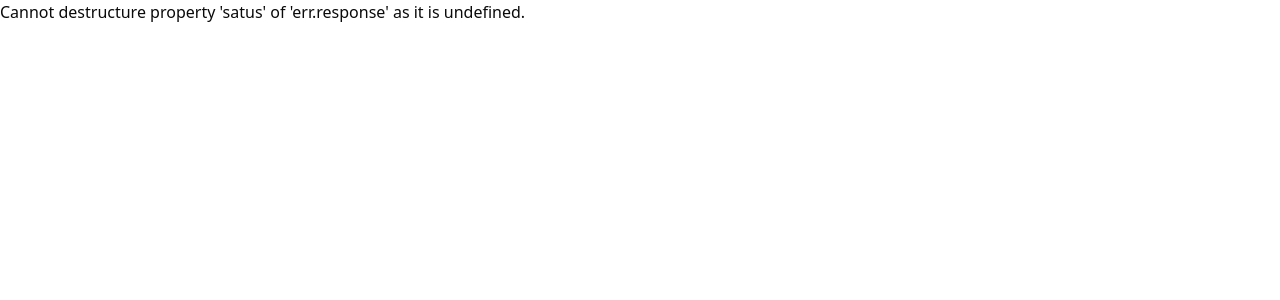
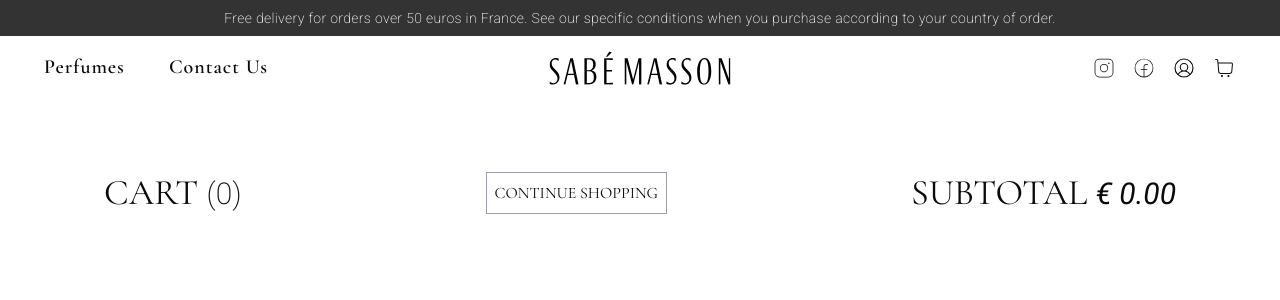
Before and after one commit to Archil-Milorava/ecommerce, a React (Vite) app in the folder client/: page /cart in a window 1280 px wide. Shown: the top 300 px of the page. Built offline with nearby package versions, Linux system fonts and the light colour scheme; no server answers.

Commit message:
cart page finished

```diff
--- a/client/package.json
+++ b/client/package.json
@@ -32,6 +32,7 @@
     "react-pro-sidebar": "^1.1.0",
     "react-redux": "^9.2.0",
     "react-router-dom": "^7.5.3",
+    "redux-persist": "^6.0.0",
     "tailwind-merge": "^3.2.0",
     "tailwindcss": "^4.1.5"
   },
--- a/client/src/App.tsx
+++ b/client/src/App.tsx
@@ -5,6 +5,7 @@
 } from "./components/GoToTop";
 import Landing from "./pages/Landing";
 import SingleItem from "./pages/SingleItem";
+import CartPage from "./pages/CartPage";
 
 const App = () => {
 
@@ -15,6 +16,7 @@
       <Routes>
         <Route path="/" element={<Landing />} />
         <Route path="/:itemId" element={<SingleItem />} />
+        <Route path="/cart" element={<CartPage />} />
       </Routes>
     </>
   );
--- /dev/null
+++ b/client/src/pages/CartPage.tsx
@@ -0,0 +1,99 @@
+import placeholder from "@/assets/placeholder.webp";
+import MarqueeIntroText from "@/features/navbar/MarqueeIntroText";
+import Navbar from "@/features/navbar/Navbar";
+import {
+  getCart,
+  getCartQuantity,
+  getCartTotalPrice,
+  itemQuantityDecrement,
+  itemQuantityIncrement,
+} from "@/state/cart/cartSlice";
+import { useDispatch, useSelector } from "react-redux";
+import { Link } from "react-router-dom";
+
+const CartPage = () => {
+  const dispatch = useDispatch();
+  const cart = useSelector(getCart);
+  const itemCount = useSelector(getCartQuantity);
+  const totalPrice = useSelector(getCartTotalPrice);
+
+  function onDecrement(id: string) {
+    dispatch(itemQuantityDecrement(id));
+  }
+
+  function onIncrement(id: string) {
+    dispatch(itemQuantityIncrement(id));
+  }
+
+  return (
+    <div className="w-full h-auto font-Garamond">
+      <MarqueeIntroText />
+      <div className="sticky top-0 z-50 bg-white lg:block">
+        <Navbar />
+      </div>
+
+      {/* catitems */}
+      <div className=" my-[4rem] mx-[6rem] flex flex-col">
+        {/* continue shopping */}
+        <div className="flex flex-col gap-6 md:flex-row items-center justify-between p-2">
+          <h1 className="text-4xl">
+            CART{" "}
+            <span className="font-Roboto font-extralight text-3xl">
+              ({itemCount})
+            </span>
+          </h1>
+          <Link
+            to={"/"}
+            className="p-2 border border-gray-700/50 cursor-pointer hover:opacity-80"
+          >
+            CONTINUE SHOPPING
+          </Link>
+
+          <h1 className="text-4xl">
+            SUBTOTAL{" "}
+            <span className="font-Roboto font- text-3xl italic">
+              € {totalPrice.toFixed(2)}
+            </span>
+          </h1>
+        </div>
+        {/* item */}
+        {cart.map((item) => (
+          <div className="w-full h-auto" key={item.id}>
+            <div className=" flex flex-col  p-4 gap-2 border-b border-black/20 md:flex-row md:items-center md:justify-between">
+              <div className="w-[5rem] h-[6rem]">
+                <img
+                  src={item.image || placeholder}
+                  alt={item.title}
+                  className="w-full h-full object-cover"
+                />
+              </div>
+              <p className="text-sm bg-red-300 w-[20rem] h-[1.5rem] overflow-hidden">
+                {item.title}
+              </p>
+              <p className="font-Roboto text-xs font-light">
+                € {item.totalPrice.toFixed(2)}
+              </p>
+              <div className="font-Roboto font-light w-[6rem] h-[2rem] flex items-center justify-between py-1 px-2 text-sm border border-gray-500/60">
+                <button
+                  onClick={() => onDecrement(item.id)}
+                  className="cursor-pointer hover:opacity-70 text-2xl"
+                >
+                  -
+                </button>
+                <span>{item.quantity}</span>
+                <button
+                  onClick={() => onIncrement(item.id)}
+                  className="cursor-pointer hover:opacity-70 "
+                >
+                  +
+                </button>
+              </div>
+            </div>
+          </div>
+        ))}
+      </div>
+    </div>
+  );
+};
+
+export default CartPage;
--- a/client/src/pages/SingleItem.tsx
+++ b/client/src/pages/SingleItem.tsx
@@ -64,7 +64,9 @@
   return (
     <div className="w-full h-auto font-Garamond">
       <MarqueeIntroText />
-      <Navbar />
+      <div className="sticky top-0 z-50 bg-white lg:block">
+        <Navbar />
+      </div>
       {/* itemWrapper*/}
       <div className="flex flex-col  items-center justify-center p-8   sm:min-h-[50rem]  sm:flex-row sm:items-start sm:justify-center sm:pt-[5rem] sm:gap-4 ">
         {/* image div */}
--- a/client/src/state/cart/cartSlice.ts
+++ b/client/src/state/cart/cartSlice.ts
@@ -7,7 +7,7 @@
   unitPrice: number;
   quantity: number;
   totalPrice: number;
-  imageUrl?: string;
+  image?: string;
 };
 
 const initialState: CartItem[] = [];
```
Also changed, not shown: 1 other file (tests, documents, lock files or other folders).
